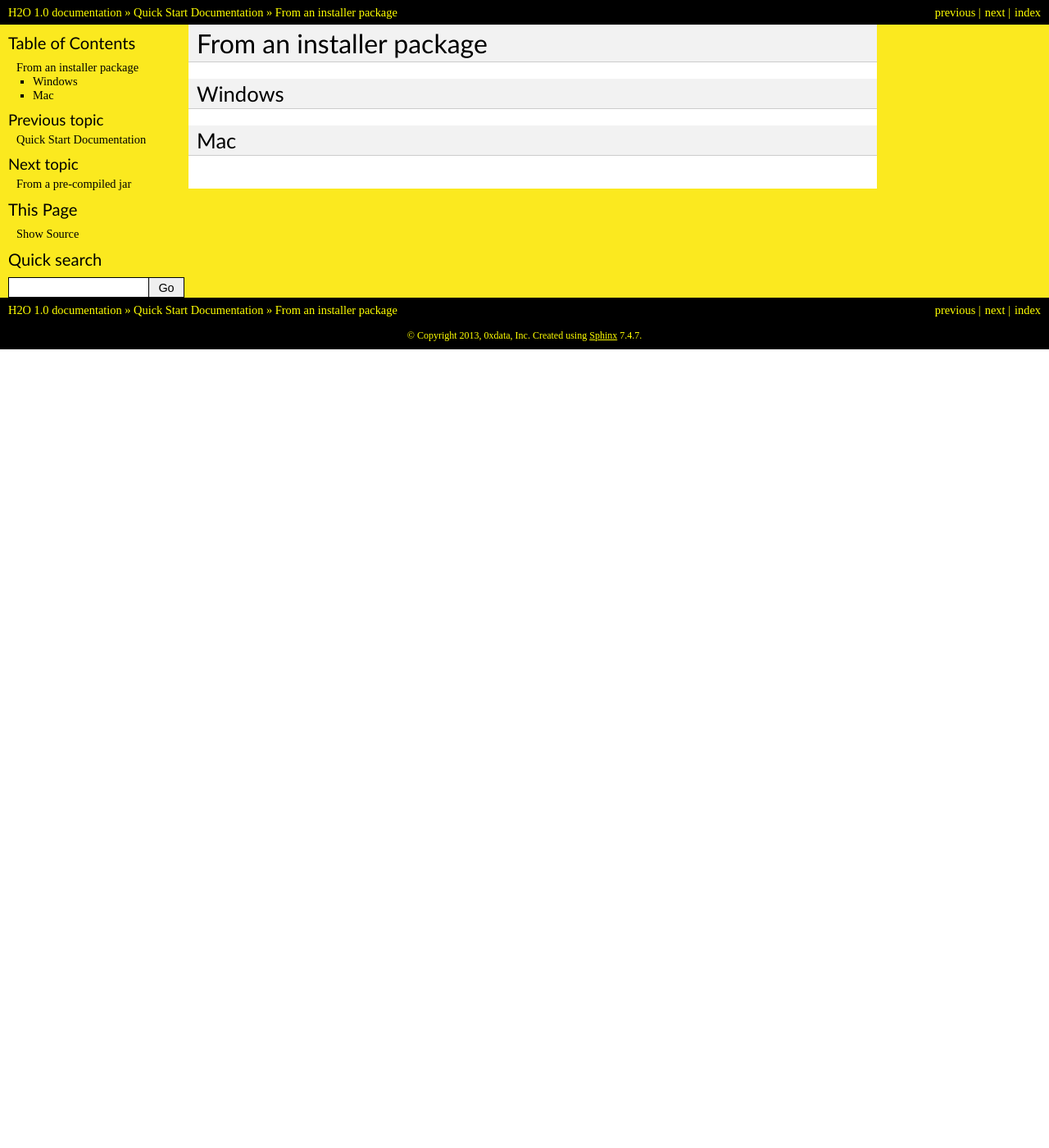
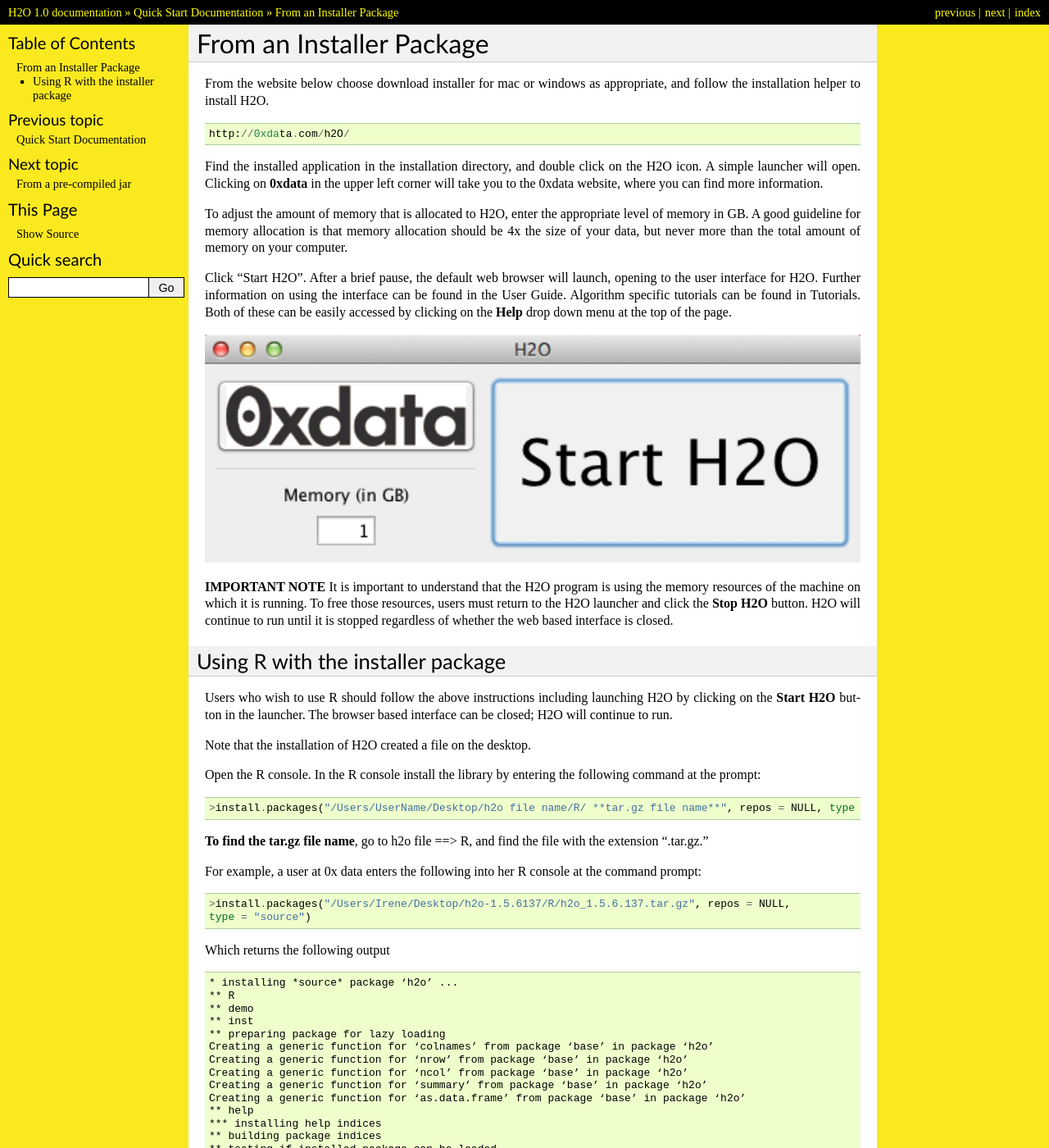
Before and after one commit to devinshields/h2odocs, a Sphinx documentation site: the page built from source/quickstart/quickstart_installer.rst, in a window 1280 px wide and 1400 px high. Shown: the whole window at 82% size. Built offline with Sphinx 7.4.7, drawn with Linux system fonts in a browser that asks for light colours; formulas are drawn with MathJax 3; pages that are not in the unit, such as notebooks, are missing from menus; some of the changed text lies outside the part shown.

Commit message:
quickstart installer instructions

```diff
--- a/source/quickstart/quickstart_installer.rst
+++ b/source/quickstart/quickstart_installer.rst
@@ -1,9 +1,110 @@
-From an installer package
-------------------------------------------
+From an Installer Package
+--------------------------
 
-Windows
-^^^^^^^
+From the website below choose download installer for mac or windows as appropriate, and follow the installation helper to install H2O.
+
+::
+
+  http://0xdata.com/h2O/
 
 
-Mac
-^^^
+
+Find the installed application in the installation directory, and double click on the H2O icon. A simple launcher will open. Clicking on **0xdata** in the upper left corner will take you to the 0xdata website, where you can find more information.
+
+To adjust the amount of memory that is allocated to H2O, enter the appropriate level of memory in GB. A good guideline for memory allocation is that memory allocation should be 4x the size of your data, but never more than the total amount of memory on your
+computer.
+
+Click "Start H2O". After a brief pause, the default web browser will launch, opening to the user interface for H2O. Further information on using the interface can be found in the User Guide. Algorithm specific tutorials can be found in Tutorials. Both of these can be easily accessed by clicking on the **Help** drop down menu at the top of the page.
+
+.. image:: launcher.png
+   :width: 100%
+
+
+**IMPORTANT NOTE**
+It is important to understand that the H2O program is using the memory resources of the machine on which it is running. To free those resources, users must return to the H2O launcher and click the **Stop H2O** button. H2O will continue to run until it is stopped regardless of whether the web based interface is closed.
+
+Using R with the installer package
+""""""""""""""""""""""""""""""""""
+
+Users who wish to use R should follow the above instructions including launching H2O by clicking on the **Start H2O** button in the launcher. The browser based interface can be closed; H2O will continue to run.
+
+Note that the installation of H2O created a file on the desktop.
+
+Open the R console. In the R console install the library by entering the following command at the prompt:
+
+::
+
+  >install.packages("/Users/UserName/Desktop/h2o file name/R/ **tar.gz file name**", repos = NULL, type = "source")
+
+
+
+**To find the tar.gz file name**, go to h2o file ==> R, and find the file with the extension ".tar.gz."
+
+
+For example, a user at 0x data enters the following into her R console at the command prompt:
+
+::
+
+  >install.packages("/Users/Irene/Desktop/h2o-1.5.6137/R/h2o_1.5.6.137.tar.gz", repos = NULL,
+  type = "source")
+
+Which returns the following output
+
+::
+
+  * installing *source* package ‘h2o’ ...
+  ** R
+  ** demo
+  ** inst
+  ** preparing package for lazy loading
+  Creating a generic function for ‘colnames’ from package ‘base’ in package ‘h2o’
+  Creating a generic function for ‘nrow’ from package ‘base’ in package ‘h2o’
+  Creating a generic function for ‘ncol’ from package ‘base’ in package ‘h2o’
+  Creating a generic function for ‘summary’ from package ‘base’ in package ‘h2o’
+  Creating a generic function for ‘as.data.frame’ from package ‘base’ in package ‘h2o’
+  ** help
+  *** installing help indices
+  ** building package indices
+  ** testing if installed package can be loaded
+  * DONE (h2o)
+
+
+**R Studio users** can install the H2O package by finding the tabbed menu "File; Plots; Packages; Help" and choosing *Packages*. Clicking on *Install Packages* brings up an installation helper. Choose *Package Archive File (tgz; .tar.gz)* in the *"Install From"* field. Click browse and follow the helper to specify Desktop ==> h2o file ==> R ==> .tar.gz file. *Click "Open". Click "Install"*
+
+
+All R users (both console and R Studio) Enter the command
+
+::
+
+  > require(h2o)
+
+which returns the following output
+
+::
+
+  Loading required package: h2o
+  Loading required package: RCurl
+  Loading required package: bitops
+  Loading required package: rjson
+
+In the R terminal enter
+
+::
+
+  > localH2O = new("H2OClient")
+  > h2o.checkClient(localH2O)
+
+Which returns the following output
+
+::
+
+  Successfully connected to http://127.0.0.1:54321
+
+Users can now run H2O from their R console. Additional R documentation can be found here
+
+::
+
+  https://github.com/0xdata/h2o/blob/master/R/h2o-package/h2o_package.pdf
+
+
+Users can now run H2O from their R or R Studio console. Additional R documentation can be found in the R section of the main user documentation page. Users can also enter **??h2o** at any time to access help.
```
Also changed, not shown: source/publicdata.rst (added, +116 -0 lines), source/quickstart/launcher.png (added).
